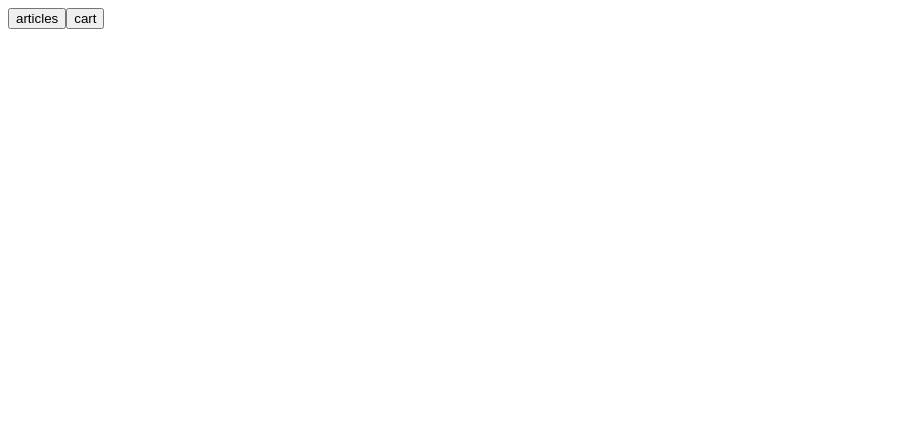
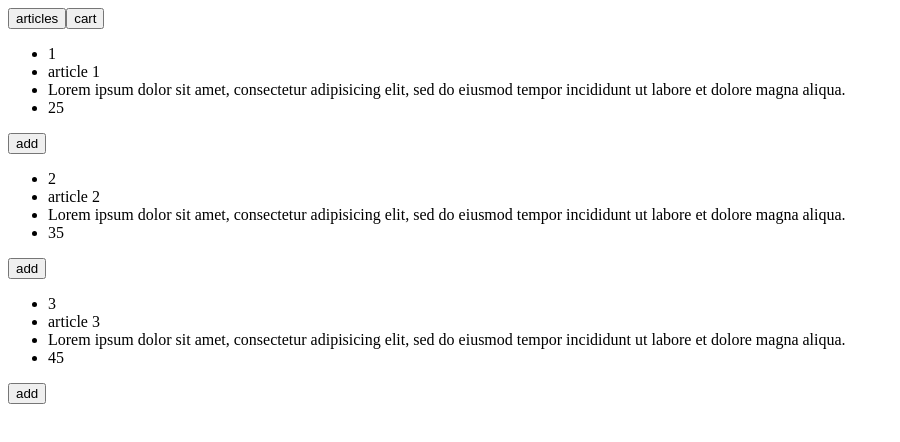
Before and after one commit to xxxandriyxxx/task-articles, an Angular app: page / in a window 1280 px wide. Shown: the top 442 px of the page, without its empty margins (0-900 px from the left). Built offline with nearby package versions, Linux system fonts and the light colour scheme.

Commit message:
add getting articles from article-service

```diff
--- a/src/app/components/articles/articles.component.ts
+++ b/src/app/components/articles/articles.component.ts
@@ -1,5 +1,6 @@
 import {Component, OnInit} from '@angular/core';
 import {Article} from '../../models/article';
+import {ArticleService} from '../../services/article.service';
 
 @Component({
   selector: 'app-articles',
@@ -10,12 +11,16 @@ export class ArticlesComponent implements OnInit {
 
   articles: Article[] = [];
 
-  constructor() {
+  constructor(private articleService: ArticleService) {
   }
 
   ngOnInit() {
+    this.getArticles();
   }
 
+  getArticles() {
+    this.articles = this.articleService.getArticles();
+  }
 
 
   addToCart(article: Article) {
```
